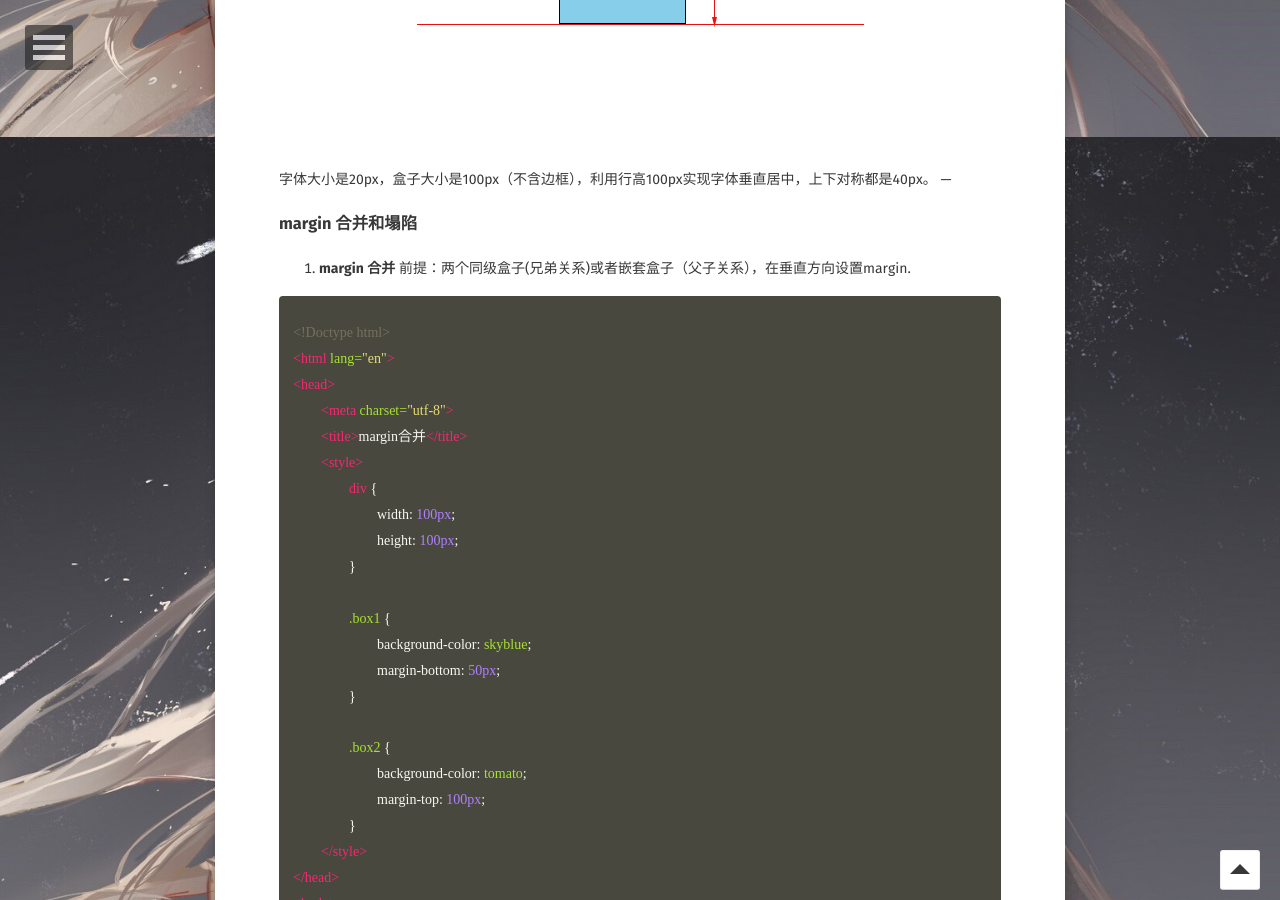
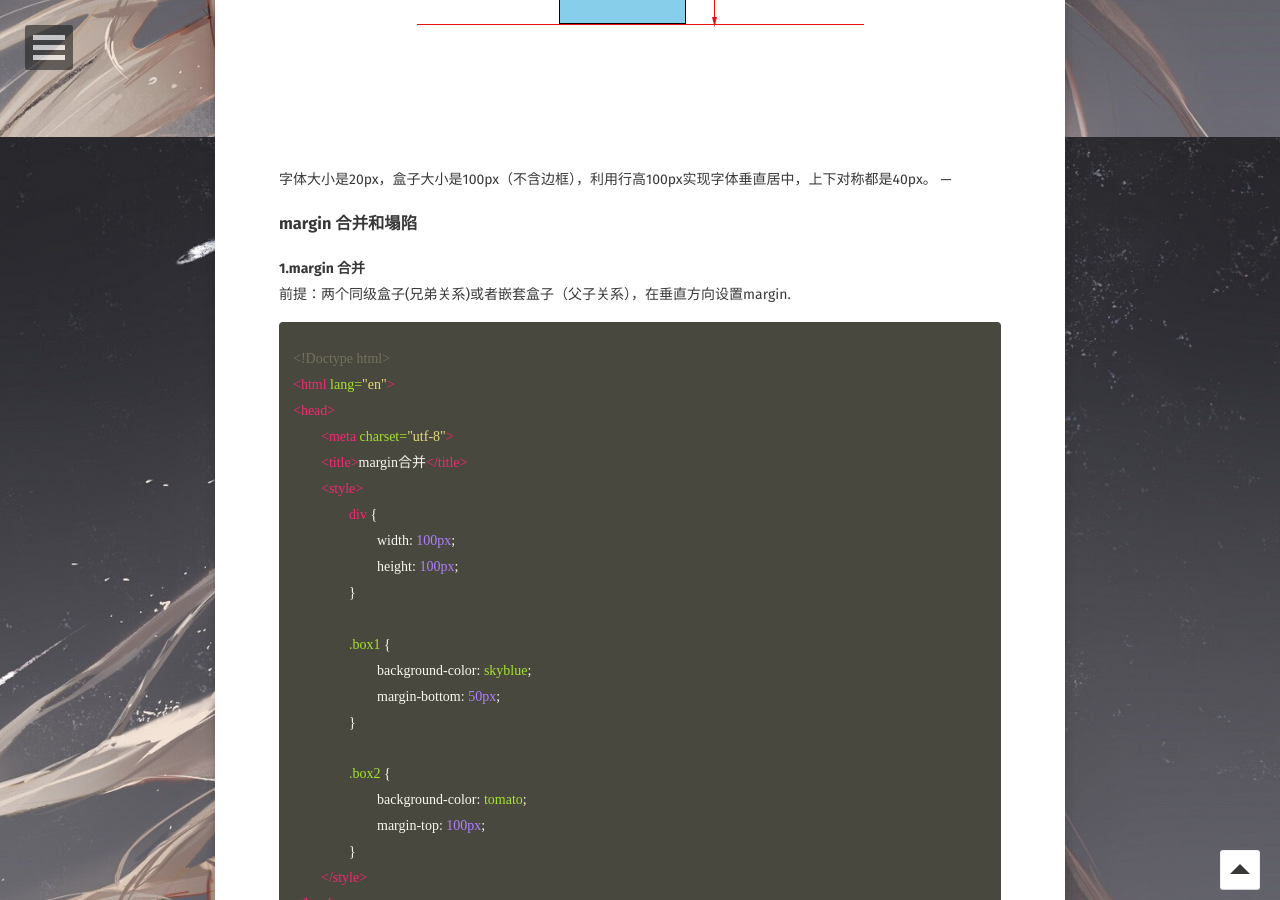
Before and after one commit to TaR1z/TaR1z.github.io, a Jekyll site: the page built from _posts/2018-10-16-css-notes.md, in a window 1280 px wide and 900 px high, scrolled down 1663 px. Built offline with Jekyll 4.4.1, drawn with Linux system fonts in a browser that asks for light colours; some web fonts are replaced.

Commit message:
1. ==> 2.

```diff
--- a/_posts/2018-10-16-css-notes.md
+++ b/_posts/2018-10-16-css-notes.md
@@ -45,7 +45,7 @@ feature: /assets/img/cssinfo/pinkgirl.jpg
 字体大小是20px，盒子大小是100px（不含边框），利用行高100px实现字体垂直居中，上下对称都是40px。
 ---
 ### margin 合并和塌陷
-1. **margin 合并**
+**1.margin 合并**<br/>
 前提：两个同级盒子(兄弟关系)或者嵌套盒子（父子关系），在垂直方向设置margin.
 {% highlight html %}
 <!Doctype html>
@@ -80,8 +80,8 @@ feature: /assets/img/cssinfo/pinkgirl.jpg
 <figure>
   <a href="/assets/img/cssinfo/2018-10-16/margincombine.png"><img src="/assets/img/cssinfo/2018-10-16/margincombine.png"></a>
 </figure>
-box1盒子margin-bottom：50px，box2盒子marigin-top：100px，按照平常的想法，应该是150px，然而发生margin合并现象，取最大的值，两个盒子距离为100px。
-2. **margin 塌陷**
+box1盒子margin-bottom：50px，box2盒子marigin-top：100px，按照平常的想法，应该是150px，然而发生margin合并现象，取最大的值，两个盒子距离为100px。<br/>
+**2.margin 塌陷**<br/>
 前提：嵌套盒子（父子关系），在垂直方向设置margin-top
 {% highlight html %}
 <!Doctype html>
```
